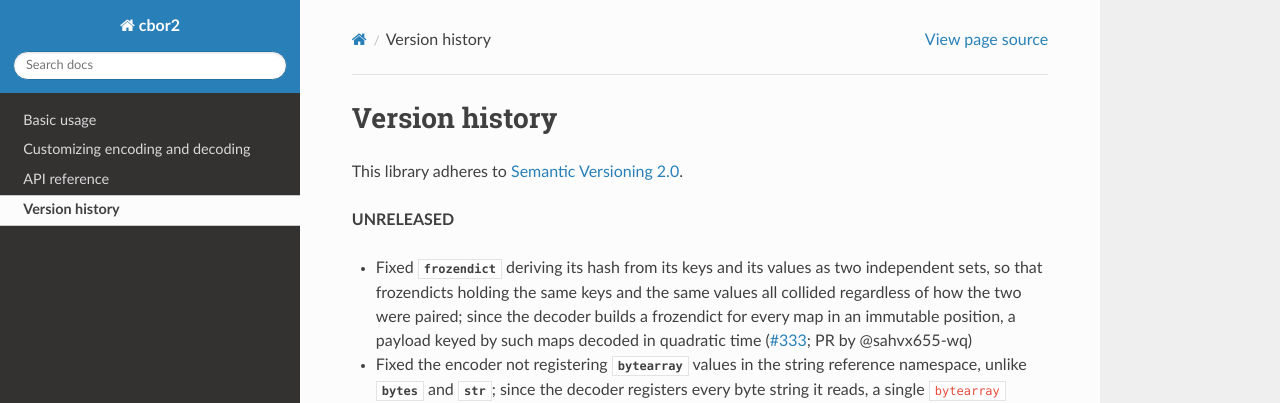
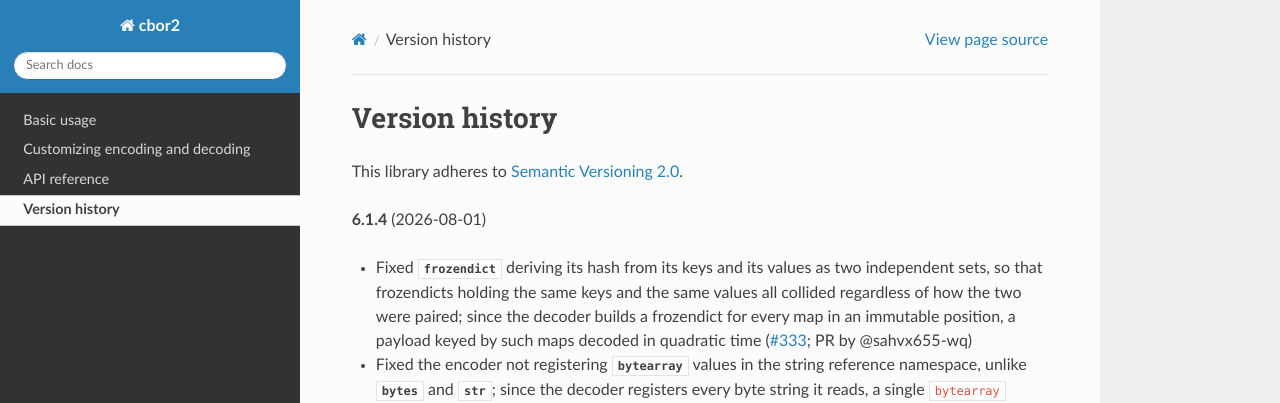
Before and after one commit to agronholm/cbor2, a Sphinx documentation site: the page built from docs/versionhistory.rst, in a window 1280 px wide and 900 px high. Shown: the top 403 px of the window. Built offline with Sphinx 7.4.7 and the Read the Docs theme 3.1.0, drawn with Linux system fonts in a browser that asks for light colours; the version number could not be read and is left out.

Commit message:
Bumped up the version

```diff
--- a/docs/versionhistory.rst
+++ b/docs/versionhistory.rst
@@ -5,7 +5,7 @@ Version history
 
 This library adheres to `Semantic Versioning 2.0 <http://semver.org/>`_.
 
-**UNRELEASED**
+**6.1.4** (2026-08-01)
 
 - Fixed :class:`frozendict` deriving its hash from its keys and its values as two independent
   sets, so that frozendicts holding the same keys and the same values all collided regardless of
```
